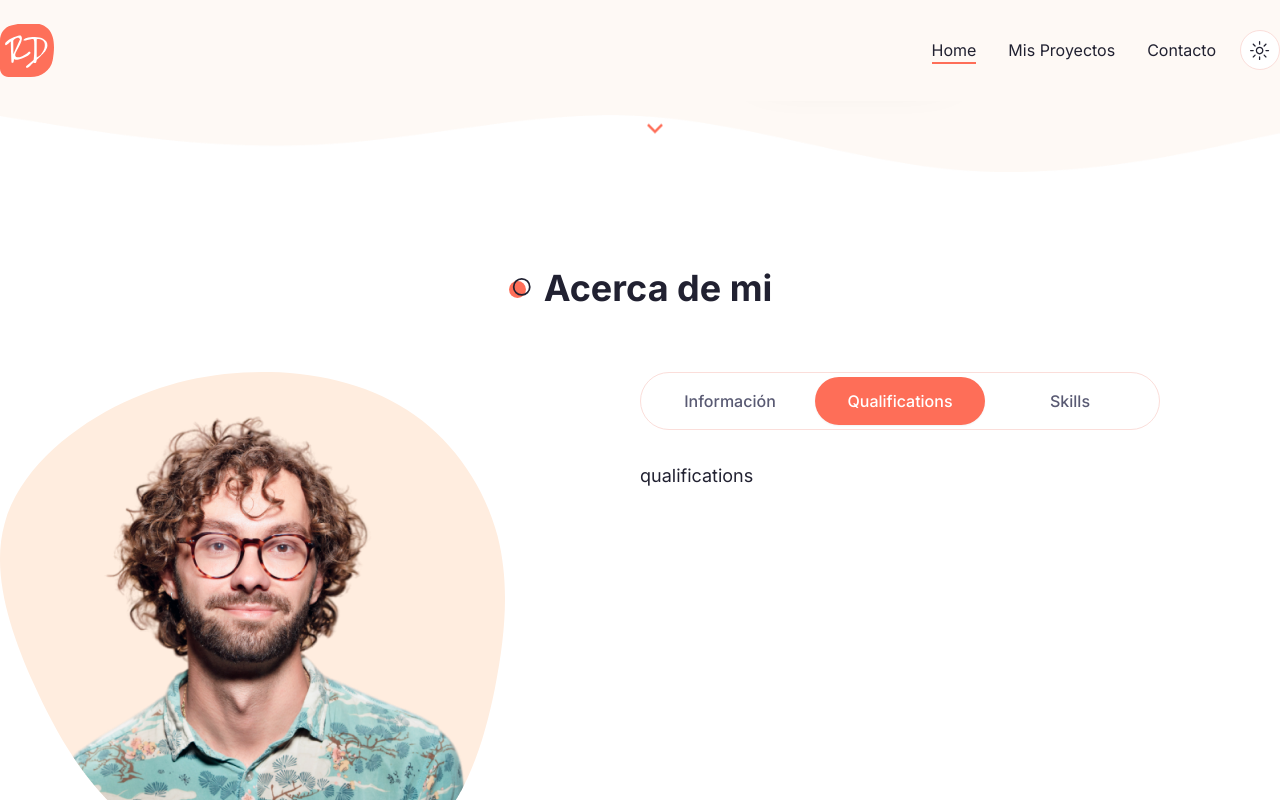
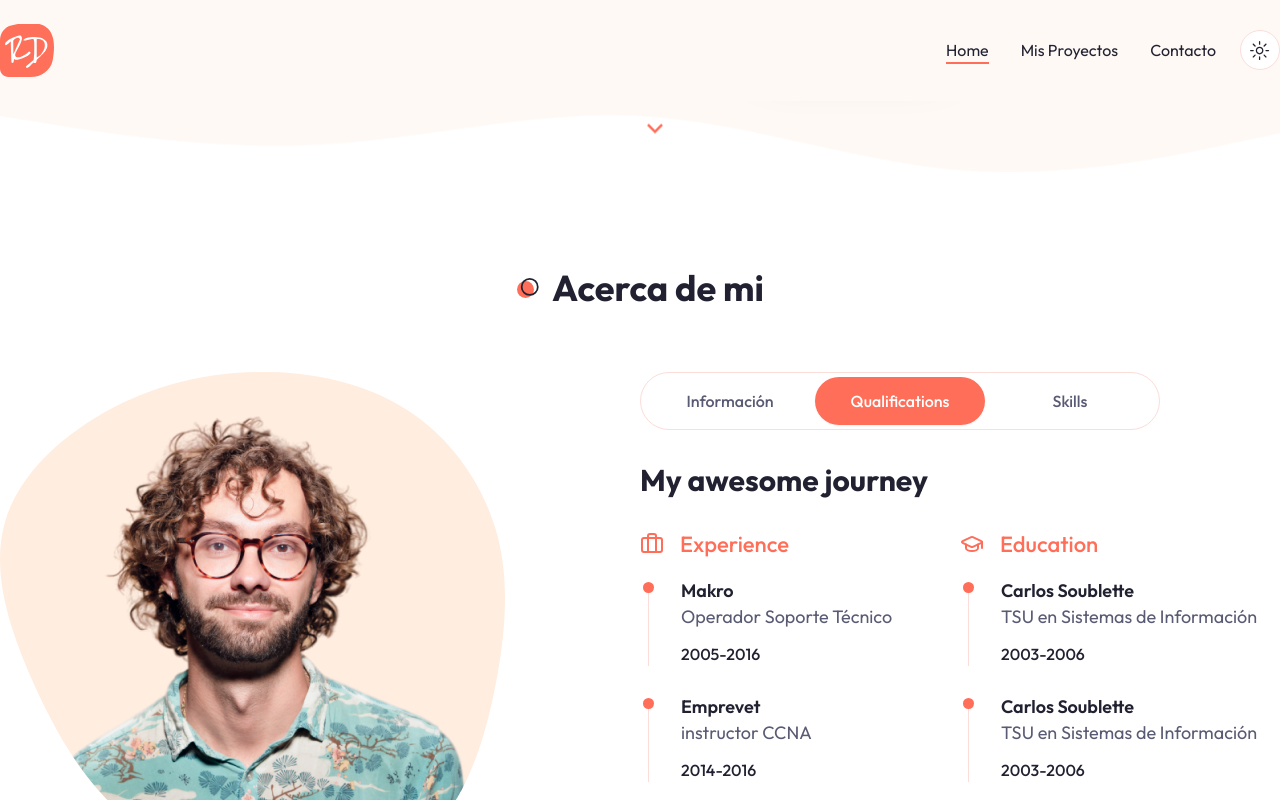
Before and after one commit to arnaldo16763695/portfolio2, a Next.js app: page / in a window 1280 px wide. Both pictures are taken after a click on the tab "Qualifications". Shown: the part 601-1401 px from the top of the page. Built offline with nearby package versions, Linux system fonts and the light colour scheme.

Commit message:
this commit finish About component

```diff
--- a/app/layout.jsx
+++ b/app/layout.jsx
@@ -1,4 +1,4 @@
-import { Inter } from "next/font/google";
+import { Outfit } from "next/font/google";
 import "./globals.css";
 import Header from "@/components/Header";
 import Footer from "@/components/Footer";
@@ -6,7 +6,7 @@
 //theme provider
 import { ThemeProvider } from "@/components/ThemeProvider";
 
-const inter = Inter({ subsets: ["latin"] });
+const outfit = Outfit({ subsets: ["latin"] });
 
 export const metadata = {
   title: "Create Next App",
@@ -17,7 +17,7 @@
   return (
     <html lang="en" suppressHydrationWarning>
 
-      <body className={inter.className}>
+      <body className={outfit.className}>
         <ThemeProvider attribute='class' defaultTheme='light'>
           <Header />
           {children}
--- a/components/About.jsx
+++ b/components/About.jsx
@@ -52,12 +52,12 @@
         data: [
             {
                 company: "Makro",
-                qualification: "Operador Soporte Técnico",
+                role: "Operador Soporte Técnico",
                 year: '2005-2016'
             },
             {
                 company: "Emprevet",
-                qualification: "instructor CCNA",
+                role: "instructor CCNA",
                 year: '2014-2016'
             },
 
@@ -85,7 +85,7 @@
         ]
     },
     {
-        title: 'herramientas',
+        title: 'tools',
         data: [
             {
                 imgPath: '/about/vscode.svg'
@@ -129,6 +129,7 @@
                             {/* tabs content */}
                             <div className='text-lg mt-12 xl:mt-8'>
                                 {/* personal */}
+
                                 <TabsContent value='personal'>
                                     <div className='pl-4 text-center xl:text-left'>
                                         <h3 className='h3 mb-4'>Unmatched Service Quality for over 10 Years</h3>
@@ -136,16 +137,138 @@
                                         {/* icons */}
                                         <div className='grid xl:grid-cols-2 gap-4 mb-12'>
                                             {infoData.map((item, index) => (
-                                                <div  className='flex items-center gap-x-4 mx-auto xl:mx-0' key={index}>
+                                                <div className='flex items-center gap-x-4 mx-auto xl:mx-0' key={index}>
                                                     <div className='text-primary'>{item.icon}</div>
                                                     <div>{item.text}</div>
                                                 </div>
                                             ))}
                                         </div>
+                                        {/* languages */}
+                                        <div className='flex flex-col gap-y-2'>
+                                            <div className="text-primary">language skill</div>
+                                            <div className="border-b border-border"></div>
+                                            <div>Spañol, Inglés</div>
+                                        </div>
                                     </div>
                                 </TabsContent>
-                                <TabsContent value='qualifications'>qualifications</TabsContent>
-                                <TabsContent value='skills'>skills</TabsContent>
+
+                                {/* qualifications */}
+                                <TabsContent value='qualifications'>
+                                    <div>
+                                        <h3 className='h3 mb-8 text-center xl:text-left'>My awesome journey</h3>
+                                        <div className='grid md:grid-cols-2 gap-y-8'>
+                                            {/* experience  */}
+                                            <div className='flex flex-col gap-y-6'>
+                                                <div className='flex gap-x-4 items-center text-[22px] text-primary'>
+                                                    <Briefcase />
+                                                    <h4 className='capitalize font-medium'>
+                                                        {getData(qualificationData, 'experience').title}
+                                                    </h4>
+                                                </div>
+                                                {/* list  */}
+                                                <div className='flex flex-col gap-y-8'>
+                                                    {getData(qualificationData, 'experience').data.map((item, index) => {
+                                                        const { company, role, year } = item;
+                                                        return (
+                                                            <div className='flex gap-x-8 group ' key={index}>
+                                                                <div className='h-[84px] w-[1px] bg-border relative ml-2'>
+                                                                    <div className='w-[11px] h-[11px] rounded-full bg-primary absolute -left-[5px] group-hover:translate-y-[84px] transition-all duration-500'>
+
+                                                                    </div>
+                                                                </div>
+                                                                <div>
+                                                                    <div className='font-semibold textxl leading-none mb-2'>{company}</div>
+                                                                    <div className='text-lg leading-none text-muted-foreground mb-4'>{role}</div>
+                                                                    <div className='text-base font-medium'>{year}</div>
+                                                                </div>
+                                                            </div>
+                                                        )
+                                                    })}
+                                                </div>
+                                            </div>
+                                            {/* education  */}
+                                            <div className='flex flex-col gap-y-6'>
+                                                <div className='flex gap-x-4 items-center text-[22px] text-primary'>
+                                                    <GraduationCap />
+                                                    <h4 className='capitalize font-medium'>
+                                                        {getData(qualificationData, 'education').title}
+                                                    </h4>
+                                                </div>
+                                                {/* list  */}
+                                                <div className='flex flex-col gap-y-8'>
+                                                    {getData(qualificationData, 'education').data.map((item, index) => {
+                                                        const { univerity, qualification, year } = item;
+                                                        return (
+                                                            <div className='flex gap-x-8 group ' key={index}>
+                                                                <div className='h-[84px] w-[1px] bg-border relative ml-2'>
+                                                                    <div className='w-[11px] h-[11px] rounded-full bg-primary absolute -left-[5px] group-hover:translate-y-[84px] transition-all duration-500'>
+
+                                                                    </div>
+                                                                </div>
+                                                                <div>
+                                                                    <div className='font-semibold textxl leading-none mb-2'>{univerity}</div>
+                                                                    <div className='text-lg leading-none text-muted-foreground mb-4'>{qualification}</div>
+                                                                    <div className='text-base font-medium'>{year}</div>
+                                                                </div>
+                                                            </div>
+                                                        )
+                                                    })}
+                                                </div>
+                                            </div>
+                                        </div>
+
+                                    </div>
+                                </TabsContent>
+
+                                {/* skills */}
+                                <TabsContent value='skills'>
+                                    <div className='text-center xl:text-left'>
+                                        <h3 className='h3 mb-8'>
+                                            Lo que uso todos los días
+                                        </h3>
+                                        {/* skills  */}
+
+                                        <div className='mb-16'>
+                                            <h4 className='text-xl font-semibold mb-2'>
+                                                Habilidades
+                                            </h4>
+                                            <div className='border-b border-border mb-4'>
+
+                                            </div>
+                                            {/* skill list  */}
+                                            <div>
+                                                {getData(skillData, 'skills').data.map((item, index) => {
+                                                    const { name } = item
+                                                    return (
+                                                        <div key={index} className='w-2/4 text-center xl:text-left mx-auto'>
+                                                            <div className='font-medium'>{name}</div>
+                                                        </div>
+                                                    )
+                                                })}
+                                            </div>
+                                        </div>
+
+                                        {/* tools  */}
+                                        <div><h4 className='text-xl font-semibold mb-2 xl:text-left'>Herramientas</h4>
+                                            <div className='border-b border-border mb-4'></div>
+                                            {/* tool list  */}
+                                            <div className='flex gap-x-8 justify-center xl:justify-start'>
+                                                {
+                                                    getData(skillData, 'tools').data.map((item, index) => {
+                                                        const { imgPath } = item
+                                                        return (
+                                                            <div key={index}>
+                                                                <Image src={imgPath} width={48} height={48} alt='' priority />
+                                                            </div>
+                                                        )
+
+
+                                                    })
+                                                }
+                                            </div>
+                                        </div>
+                                    </div>
+                                </TabsContent>
                             </div>
                         </Tabs>
                     </div>
```
